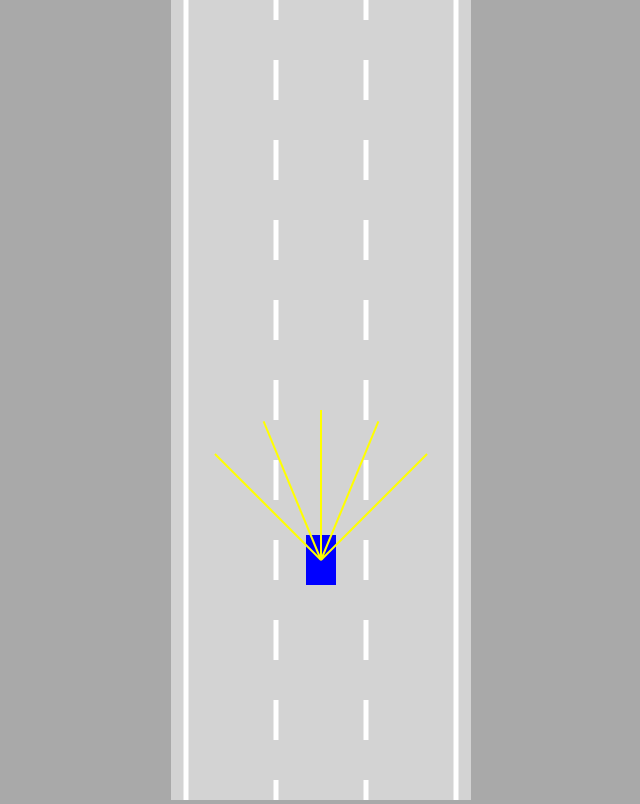
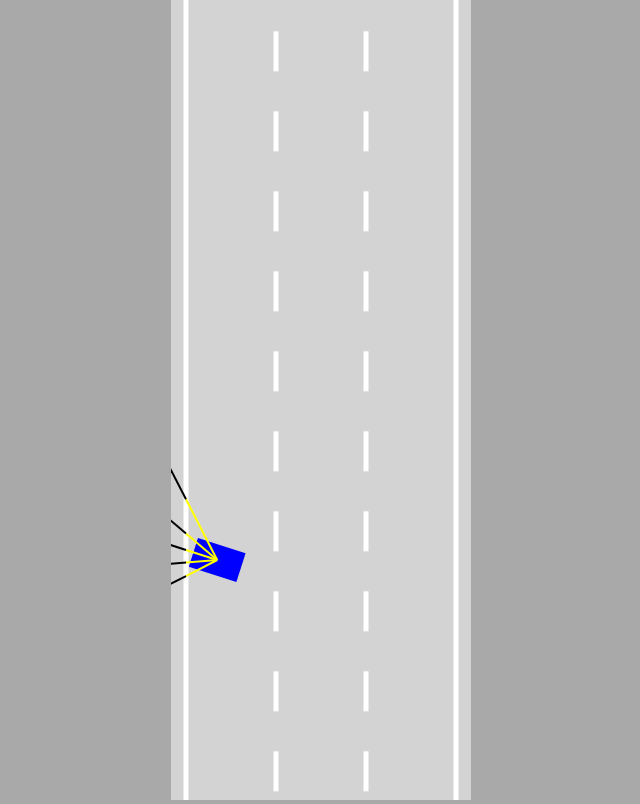
Before and after one commit to ahmed1jilali/SDCarANN, a plain HTML site: page index.html in a window 1280 px wide. Shown: the whole page, without its empty margins (319-959 px from the left). Drawn offline with Linux system fonts and the light colour scheme.

Commit message:
added the neural network architecture + car brain

```diff
--- a/index.html
+++ b/index.html
@@ -9,6 +9,7 @@
 <body>
   <canvas id="myCanvas"></canvas>
   <script src="./static/js/utils.js"></script>
+  <script src="./static/js/network.js"></script>
   <script src="./static/js/sensor.js"></script>
   <script src="./static/js/road.js"></script>
   <script src="./static/js/controls.js"></script>
--- a/static/js/car.js
+++ b/static/js/car.js
@@ -12,8 +12,11 @@ class Car {
     this.angle = 0;
     this.damaged = false;
 
+    this.useBrain = controlType == "AI";
+
     if (controlType != "DUMMY") {
       this.sensor = new Sensor(this);
+      this.brain = new NeuralNetwork([this.sensor.rayCount, 6, 4]);
     }
     this.controls = new Controls(controlType)
     this.polygon = this.#createPolygon();
@@ -105,6 +108,14 @@ class Car {
     }
     if (this.sensor) {
       this.sensor.update(roadBorders, traffic);
+      const offsets = this.sensor.readings.map(s => s == null ? 0 : 1 - s.offset)
+      const outputs = NeuralNetwork.feedForward(offsets, this.brain);
+      if (this.brain) {
+        this.controls.forward = outputs[0];
+        this.controls.left = outputs[1];
+        this.controls.right = outputs[2];
+        this.controls.reverse = outputs[3];
+      }
     }
   }
 
--- a/static/js/main.js
+++ b/static/js/main.js
@@ -3,7 +3,7 @@ canvas.clientWidth = 200;
 
 const ctx = canvas.getContext("2d");
 const road = new Road(canvas.width / 2, canvas.width * 0.9);
-const car = new Car(road.getLaneCenter(1), 100, 30, 50, "KEYS", 7);
+const car = new Car(road.getLaneCenter(1), 100, 30, 50, "AI", 7);
 const traffic = [
   new Car(road.getLaneCenter(1), -100, 30, 50, "DUMMY")
 ];
--- /dev/null
+++ b/static/js/network.js
@@ -0,0 +1,62 @@
+class NeuralNetwork {
+  constructor(neuronCounts) {
+    this.levels = [];
+    for (let i = 0; i < neuronCounts.length - 1; i++) {
+      this.levels.push(new Level(neuronCounts[i], neuronCounts[i + 1]));
+    }
+  }
+
+  static feedForward(givenInputs, network) {
+    let outputs = Level.feedForward(givenInputs, network.levels[0]);
+    for (let i = 1; i < network.levels.length; i++) {
+      outputs = Level.feedForward(outputs, network.levels[i]);
+    }
+    return outputs;
+  }
+}
+
+class Level {
+  constructor(inputCount, outputCount) {
+    this.inputs = new Array(inputCount);
+    this.outputs = new Array(outputCount);
+    this.biases = new Array(outputCount);
+
+
+    this.weights = [];
+    for (let i = 0; i < inputCount; i++) {
+      this.weights[i] = new Array(outputCount);
+    }
+
+    Level.#randomize(this);
+  }
+
+  static #randomize(level) {
+    for (let i = 0; i < level.inputs.length; i++) {
+      for (let j = 0; j < level.inputs.length; j++) {
+        level.weights[i][j] = Math.random() * 2 - 1;
+      }
+    }
+    for (let i = 0; i < level.biases.length; i++) {
+      level.biases[i] = Math.random() * 2 - 1;
+    }
+  }
+
+  static feedForward(givenInputs, level) {
+    for (let i = 0; i < level.inputs.length; i++) {
+      level.inputs[i] = givenInputs[i];
+    }
+    for (let i = 0; i < level.outputs.length; i++) {
+      let sum = 0;
+      for (let j = 0; j < level.inputs.length; j++) {
+        sum += level.inputs[j] * level.weights[j][i];
+
+      }
+      if (sum > level.biases[i]) {
+        level.outputs[i] = 1;
+      } else {
+        level.outputs[i] = 0;
+      }
+    }
+    return level.outputs;
+  }
+}
```
